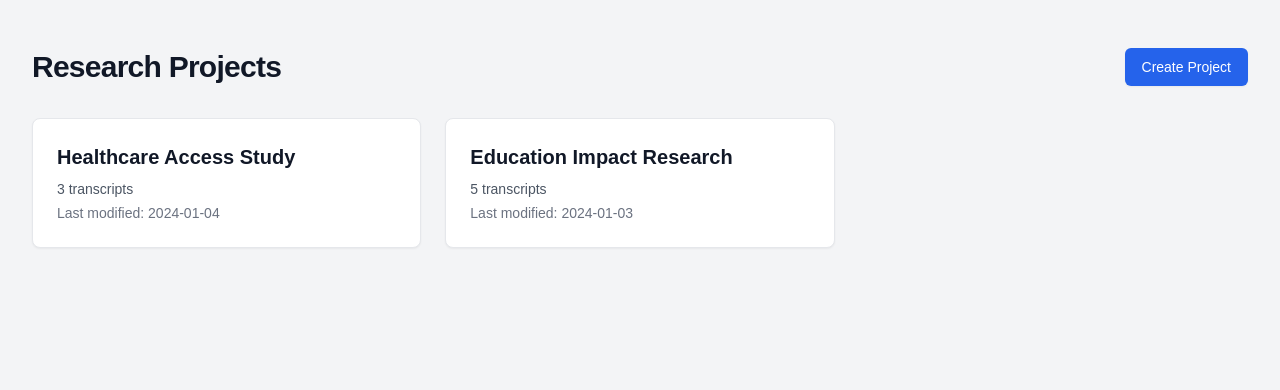
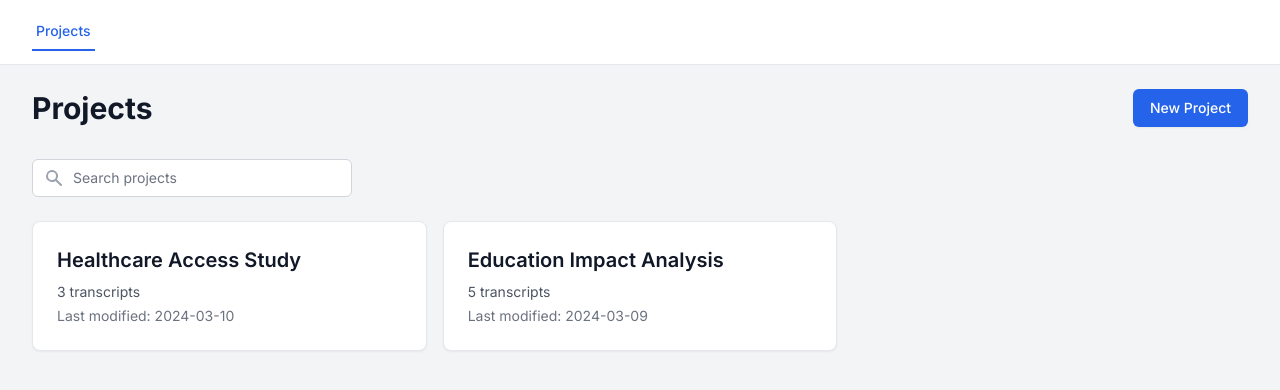
Before and after one commit to mattwg/friendly-potato, a Next.js app: page / in a window 1280 px wide. Shown: the top 390 px of the page. Built offline with nearby package versions, Linux system fonts and the light colour scheme.

Commit message:
consistent width

```diff
--- /dev/null
+++ b/src/app/components/Header.tsx
@@ -0,0 +1,68 @@
+'use client';
+
+import { usePathname } from 'next/navigation';
+import Link from 'next/link';
+
+interface NavItem {
+  label: string;
+  href: string;
+  current: boolean;
+}
+
+export default function Header() {
+  const pathname = usePathname();
+  const paths = pathname.split('/').filter(Boolean);
+  const isProjectPage = paths[0] === 'project';
+  const projectId = isProjectPage ? paths[1] : null;
+
+  const getNavItems = (): NavItem[] => {
+    if (!isProjectPage) {
+      return [
+        { label: 'Projects', href: '/', current: true }
+      ];
+    }
+
+    return [
+      { label: 'Projects', href: '/', current: false },
+      {
+        label: 'Settings',
+        href: `/project/${projectId}`,
+        current: paths.length === 2
+      },
+      {
+        label: 'Analysis Results',
+        href: `/project/${projectId}/results`,
+        current: paths.length === 3 && paths[2] === 'results'
+      }
+    ];
+  };
+
+  const navItems = getNavItems();
+
+  return (
+    <header className="bg-white border-b border-gray-200">
+      <div className="max-w-7xl mx-auto px-4 sm:px-6 lg:px-8">
+        <div className="flex h-16 items-center">
+          <nav className="flex space-x-8">
+            {navItems.map((item, index) => (
+              <Link
+                key={item.href}
+                href={item.href}
+                className={`inline-flex items-center ${
+                  index === 0 ? 'px-1' : 'px-3'
+                } py-2 text-sm font-medium ${
+                  item.current
+                    ? 'text-blue-600 border-b-2 border-blue-600'
+                    : 'text-gray-500 hover:text-gray-700 hover:border-b-2 hover:border-gray-300'
+                }`}
+                aria-current={item.current ? 'page' : undefined}
+              >
+                {item.label}
+              </Link>
+            ))}
+          </nav>
+        </div>
+      </div>
+    </header>
+  );
+}
--- a/src/app/layout.tsx
+++ b/src/app/layout.tsx
@@ -1,21 +1,28 @@
-import type { Metadata } from "next";
-import "./globals.css";
+import type { Metadata } from 'next'
+import { Inter } from 'next/font/google'
+import './globals.css'
+import Header from './components/Header'
+
+const inter = Inter({ subsets: ['latin'] })
 
 export const metadata: Metadata = {
-  title: "Transcript Analysis Platform",
-  description: "AI-powered research transcript analysis",
-};
+  title: 'Transcript Summariser',
+  description: 'AI-powered research transcript analysis',
+}
 
 export default function RootLayout({
   children,
 }: {
-  children: React.ReactNode;
+  children: React.ReactNode
 }) {
   return (
     <html lang="en" className="h-full">
-      <body className="h-full bg-gray-100 antialiased">
-        {children}
+      <body className={`${inter.className} h-full bg-gray-100`}>
+        <Header />
+        <main className="bg-gray-100">
+          {children}
+        </main>
       </body>
     </html>
-  );
+  )
 }
--- a/src/app/page.tsx
+++ b/src/app/page.tsx
@@ -1,59 +1,103 @@
 'use client';
 
 import { useState } from 'react';
+import Link from 'next/link';
 import ProjectCard from './components/ProjectCard';
 
-export default function Home() {
-  const [projects, setProjects] = useState([
+interface Project {
+  id: string;
+  title: string;
+  lastModified: string;
+  transcriptCount: number;
+}
+
+const SAMPLE_PROJECTS: Project[] = [
   {
     id: '1',
     title: 'Healthcare Access Study',
+    lastModified: '2024-03-10',
     transcriptCount: 3,
-      lastModified: '2024-01-04'
   },
   {
     id: '2',
-      title: 'Education Impact Research',
+    title: 'Education Impact Analysis',
+    lastModified: '2024-03-09',
     transcriptCount: 5,
-      lastModified: '2024-01-03'
-    }
-  ]);
+  },
+];
 
-  const handleCreateProject = () => {
-    const newProject = {
-      id: (projects.length + 1).toString(),
-      title: 'New Research Project',
-      transcriptCount: 0,
-      lastModified: new Date().toISOString().split('T')[0]
-    };
-    setProjects([...projects, newProject]);
-  };
+export default function Home() {
+  const [searchQuery, setSearchQuery] = useState('');
+  const [projects, setProjects] = useState<Project[]>(SAMPLE_PROJECTS);
+
+  const filteredProjects = projects.filter(project =>
+    project.title.toLowerCase().includes(searchQuery.toLowerCase())
+  );
 
   return (
-    <div className="min-h-screen bg-gray-100">
-      <div className="max-w-7xl mx-auto py-12 px-4 sm:px-6 lg:px-8">
+    <div className="py-6">
+      <div className="max-w-7xl mx-auto px-4 sm:px-6 lg:px-8">
         <div className="flex justify-between items-center mb-8">
-          <h1 className="text-3xl font-bold tracking-tight text-gray-900">
-            Research Projects
-          </h1>
-          <button
-            onClick={handleCreateProject}
-            className="inline-flex items-center px-4 py-2 border border-transparent rounded-md shadow-sm text-sm font-medium text-white bg-blue-600 hover:bg-blue-700 focus:outline-none focus:ring-2 focus:ring-offset-2 focus:ring-blue-500"
+          <h1 className="text-3xl font-bold text-gray-900">Projects</h1>
+          <Link
+            href="/project/new"
+            className="inline-flex items-center px-4 py-2 border border-transparent shadow-sm text-sm font-medium rounded-md text-white bg-blue-600 hover:bg-blue-700 focus:outline-none focus:ring-2 focus:ring-offset-2 focus:ring-blue-500"
           >
-            Create Project
-          </button>
+            New Project
+          </Link>
         </div>
 
-        <div className="mt-6 grid gap-6 sm:grid-cols-2 lg:grid-cols-3">
-          {projects.map((project) => (
+        {/* Search Bar */}
+        <div className="mb-6">
+          <div className="max-w-lg w-full lg:max-w-xs">
+            <label htmlFor="search" className="sr-only">
+              Search projects
+            </label>
+            <div className="relative">
+              <div className="absolute inset-y-0 left-0 pl-3 flex items-center pointer-events-none">
+                <svg
+                  className="h-5 w-5 text-gray-400"
+                  xmlns="http://www.w3.org/2000/svg"
+                  viewBox="0 0 20 20"
+                  fill="currentColor"
+                  aria-hidden="true"
+                >
+                  <path
+                    fillRule="evenodd"
+                    d="M8 4a4 4 0 100 8 4 4 0 000-8zM2 8a6 6 0 1110.89 3.476l4.817 4.817a1 1 0 01-1.414 1.414l-4.816-4.816A6 6 0 012 8z"
+                    clipRule="evenodd"
+                  />
+                </svg>
+              </div>
+              <input
+                type="text"
+                name="search"
+                id="search"
+                className="block w-full pl-10 pr-3 py-2 border border-gray-300 rounded-md leading-5 bg-white placeholder-gray-500 focus:outline-none focus:placeholder-gray-400 focus:ring-1 focus:ring-blue-500 focus:border-blue-500 sm:text-sm"
+                placeholder="Search projects"
+                value={searchQuery}
+                onChange={(e) => setSearchQuery(e.target.value)}
+              />
+            </div>
+          </div>
+        </div>
+
+        {/* Project Grid */}
+        <div className="grid grid-cols-1 gap-4 sm:grid-cols-2 lg:grid-cols-3">
+          {filteredProjects.map((project) => (
             <ProjectCard
               key={project.id}
               id={project.id}
               title={project.title}
+              lastModified={project.lastModified}
               transcriptCount={project.transcriptCount}
-              lastModified={project.lastModified}
             />
           ))}
+          {filteredProjects.length === 0 && (
+            <div className="col-span-full text-center py-12">
+              <p className="text-gray-500">No projects found</p>
+            </div>
+          )}
         </div>
       </div>
     </div>
--- a/src/app/project/[id]/layout.tsx
+++ b/src/app/project/[id]/layout.tsx
@@ -1,61 +1,13 @@
 'use client';
-
-import Link from 'next/link';
-import { usePathname } from 'next/navigation';
 
 export default function ProjectLayout({
   children,
-  params,
 }: {
   children: React.ReactNode;
-  params: { id: string };
 }) {
-  const pathname = usePathname();
-  const projectId = params.id;
-
-  const isSettingsPage = !pathname.includes('/results');
-
   return (
     <div className="min-h-screen">
-      {/* Navigation Header */}
-      <nav className="bg-white border-b">
-        <div className="max-w-6xl mx-auto px-8">
-          <div className="flex h-16 items-center justify-between">
-            <div className="flex space-x-8 items-center">
-              <Link href="/" className="text-gray-500 hover:text-gray-700">
-                ← Back to Projects
-              </Link>
-              <div className="hidden sm:flex sm:space-x-8">
-                <Link
-                  href={`/project/${projectId}`}
-                  className={`inline-flex items-center px-1 pt-1 border-b-2 text-sm font-medium ${
-                    isSettingsPage
-                      ? 'border-blue-500 text-gray-900'
-                      : 'border-transparent text-gray-500 hover:text-gray-700 hover:border-gray-300'
-                  }`}
-                >
-                  Settings
-                </Link>
-                <Link
-                  href={`/project/${projectId}/results`}
-                  className={`inline-flex items-center px-1 pt-1 border-b-2 text-sm font-medium ${
-                    !isSettingsPage
-                      ? 'border-blue-500 text-gray-900'
-                      : 'border-transparent text-gray-500 hover:text-gray-700 hover:border-gray-300'
-                  }`}
-                >
-                  Analysis Results
-                </Link>
-              </div>
-            </div>
-          </div>
-        </div>
-      </nav>
-
-      {/* Main Content */}
-      <main className="max-w-6xl mx-auto px-8 py-12">
-        {children}
-      </main>
+      {children}
     </div>
   );
 }
--- a/src/app/project/[id]/page.tsx
+++ b/src/app/project/[id]/page.tsx
@@ -73,10 +73,8 @@ export default function ProjectPage({ params }: ProjectPageProps) {
   };
 
   return (
-    <div className="min-h-screen bg-gray-100">
+    <div className="py-6 bg-gray-100 min-h-screen">
       <div className="max-w-7xl mx-auto px-4 sm:px-6 lg:px-8">
-        <h1 className="text-3xl font-bold text-gray-900 mb-8">Project Settings</h1>
-
         <div className="bg-white shadow-sm rounded-lg divide-y divide-gray-200">
           <div className="px-4 py-5 sm:p-6">
             <div className="space-y-8">
--- a/src/app/project/[id]/results/page.tsx
+++ b/src/app/project/[id]/results/page.tsx
@@ -212,6 +212,9 @@ export default function ResultsPage({ params }: { params: { id: string } }) {
   const activeResult = results.find(r => r.id === activeResultId);
 
   return (
+    <div className="py-6 bg-gray-100 min-h-screen">
+      <div className="max-w-7xl mx-auto px-4 sm:px-6 lg:px-8">
+        <div className="bg-white shadow-sm rounded-lg p-6">
           <div className="space-y-8">
             {/* Header */}
             <div className="flex justify-between items-center">
@@ -252,7 +255,7 @@ export default function ResultsPage({ params }: { params: { id: string } }) {
                 }}
               >
                 {activeResult && (
-            <div className="border rounded-lg p-6 bg-white shadow-sm">
+                  <div className="mt-6">
                     {activeResult.markdownContent && (
                       <div className="prose max-w-none">
                         <ReactMarkdown>{activeResult.markdownContent}</ReactMarkdown>
@@ -277,5 +280,8 @@ export default function ResultsPage({ params }: { params: { id: string } }) {
               </div>
             )}
           </div>
+        </div>
+      </div>
+    </div>
   );
 }
```
Lines whose indentation alone changed are shown as unchanged.
